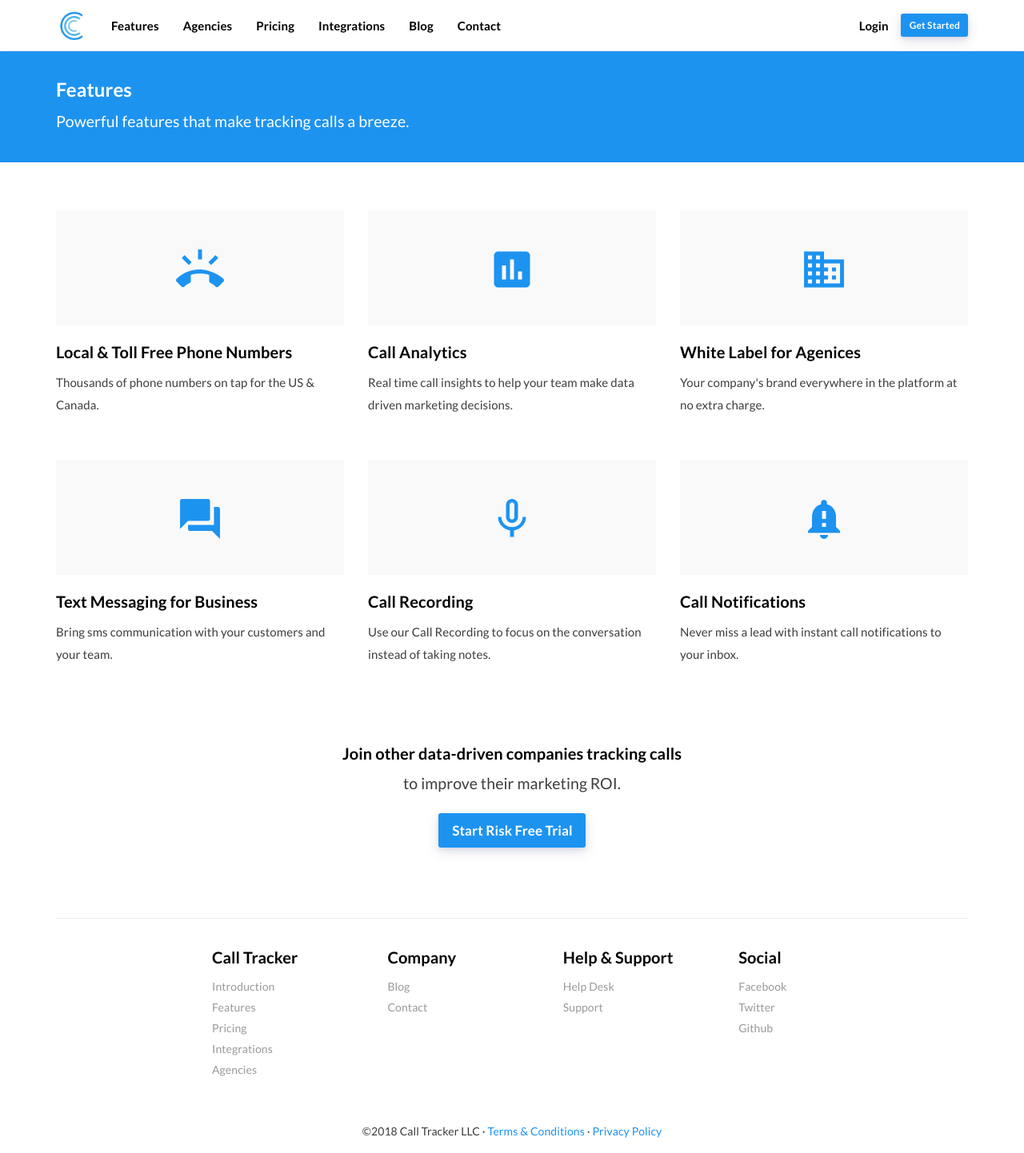
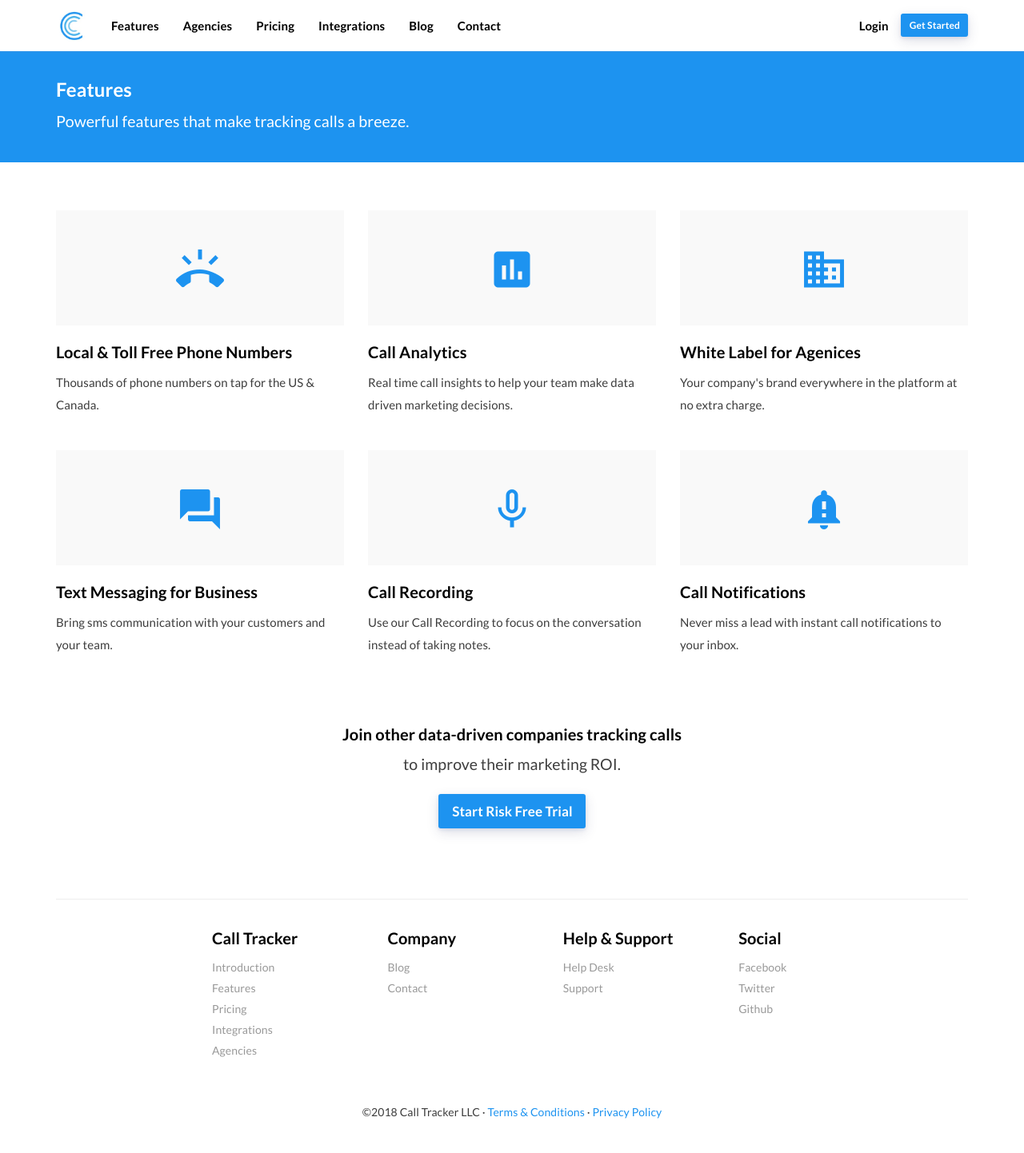
Before and after one commit to sumonst21/calltrackerio-site, a Jekyll site: the page built from features.html, in a window 1280 px wide. Shown: the whole page at 80% size. Built offline with Jekyll 4.4.1, drawn with Linux system fonts in a browser that asks for light colours; after the commit the page ends 1418 px from its top, so only the background shows below that.

Commit message:
improve css

```diff
--- a/css/features-styles.scss
+++ b/css/features-styles.scss
@@ -9,12 +9,9 @@
 
  .features-item {
     margin: 0 0 20px 0;
-     min-height: 250px;
-    a {
-        color: $text-color;
-    }
-    a:hover {
-        color: $text-color;
+    max-height: 280px;
+    a, a:hover {
+       color: $text-color;
         text-decoration: none;
     }
     .features-icon {
```
